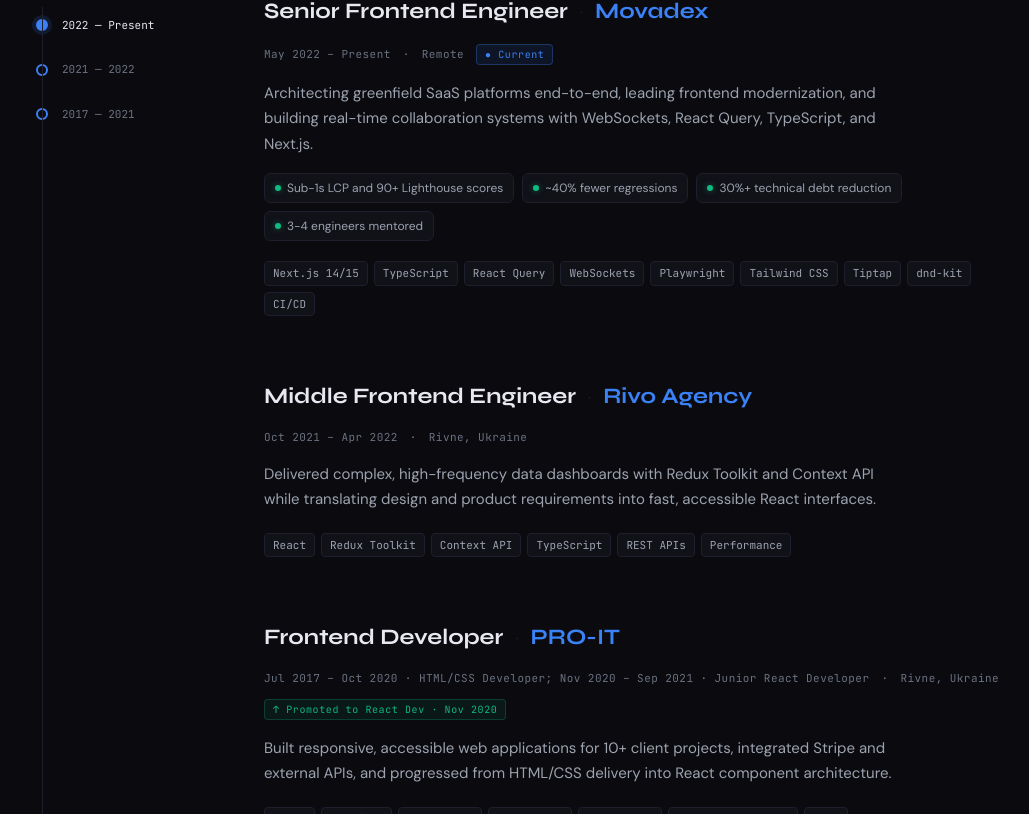
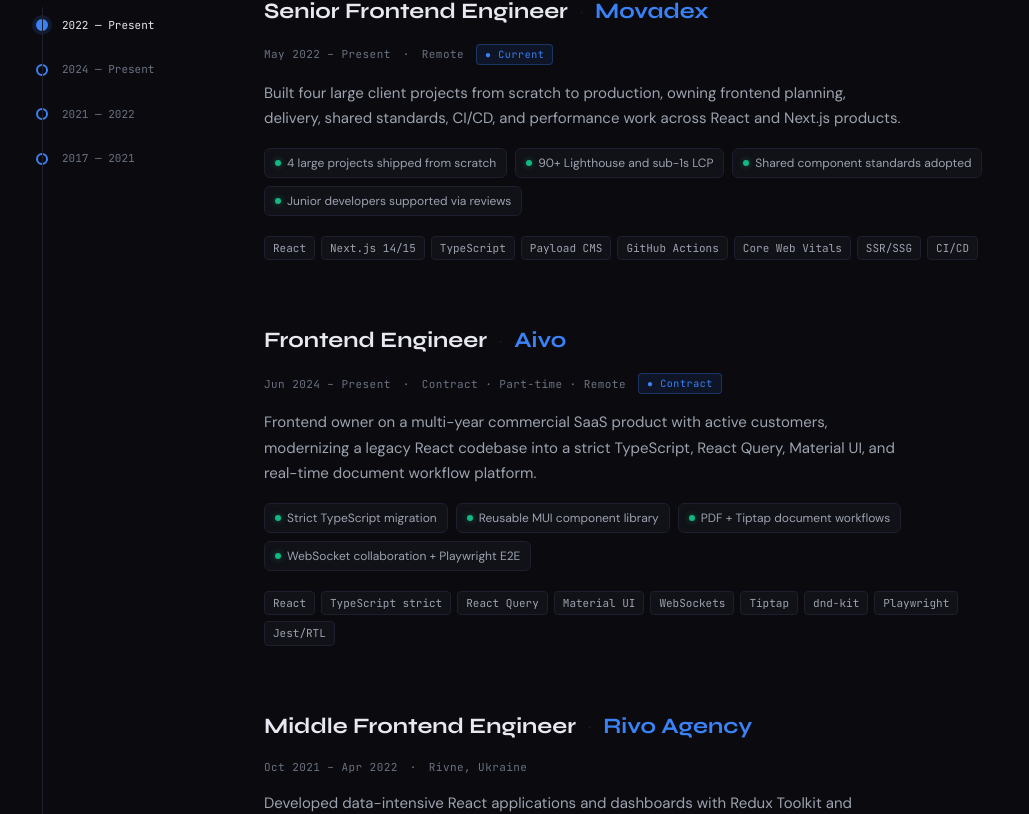
Before and after one commit to andriimaksymov/portfolio, a React (Vite) app: page / in a window 1280 px wide. Shown: the part 1146-1960 px from the top of the page, without its empty margins (118-1147 px from the left). Built offline with nearby package versions, Linux system fonts and the light colour scheme.

Commit message:
feat: update profile details and enhance project descriptions for clarity and impact

```diff
--- a/index.html
+++ b/index.html
@@ -6,12 +6,12 @@
     <title>Andrii Maksymov — Senior Frontend Engineer</title>
     <meta
       name="description"
-      content="Senior Frontend Engineer specializing in React, Next.js, and TypeScript. 9 years building high-performance SaaS platforms. Open to remote opportunities."
+      content="Senior Frontend Engineer with 8+ years in web development and 5+ years focused on React, Next.js, and TypeScript SaaS platforms. Open to senior frontend roles."
     />
     <meta property="og:title" content="Andrii Maksymov — Senior Frontend Engineer" />
     <meta
       property="og:description"
-      content="Senior Frontend Engineer specializing in React, Next.js, and TypeScript. 9 years building high-performance SaaS platforms. Open to remote opportunities."
+      content="Senior Frontend Engineer with 8+ years in web development and 5+ years focused on React, Next.js, and TypeScript SaaS platforms. Open to senior frontend roles."
     />
     <meta property="og:type" content="website" />
     <link rel="preconnect" href="https://fonts.googleapis.com" />
--- a/src/data/portfolio.ts
+++ b/src/data/portfolio.ts
@@ -34,15 +34,15 @@ export const socialLinks: SocialLink[] = [
 ];
 
 export const hero: HeroContent = {
-  status: "[ AVAILABLE FOR WORK ]",
+  status: "[ OPEN TO SENIOR FRONTEND ROLES ]",
   nameLines: ["Andrii", "Maksymov"],
-  titleRotations: ["Senior Frontend Engineer", "React / Next.js Architect", "Product-minded Builder"],
+  titleRotations: ["Senior Frontend Engineer", "React / Next.js Specialist", "SaaS Frontend Owner"],
   description:
-    "Senior Frontend Engineer with 9+ years building high-performance, production-grade React/Next.js applications at scale.",
+    "Senior Frontend Engineer with 8+ years in web development and 5+ years focused on production React, Next.js, and TypeScript SaaS platforms.",
   stats: [
-    { value: 9, suffix: "+", label: "Years of Experience" },
-    { value: 20, suffix: "+", label: "Projects Shipped" },
-    { value: 3, suffix: "+", label: "Engineers Mentored" },
+    { value: 8, suffix: "+", label: "Years Web Experience" },
+    { value: 5, suffix: "+", label: "React / Next.js Years" },
+    { value: 4, suffix: "", label: "Large Builds Owned" },
     { value: 90, suffix: "+", label: "Lighthouse Score" },
   ],
 };
@@ -57,14 +57,32 @@ export const experiences: Experience[] = [
     location: "Remote",
     badge: { label: "● Current" },
     description:
-      "Architecting greenfield SaaS platforms end-to-end, leading frontend modernization, and building real-time collaboration systems with WebSockets, React Query, TypeScript, and Next.js.",
+      "Built four large client projects from scratch to production, owning frontend planning, delivery, shared standards, CI/CD, and performance work across React and Next.js products.",
     impact: [
-      "Sub-1s LCP and 90+ Lighthouse scores",
-      "~40% fewer regressions",
-      "30%+ technical debt reduction",
-      "3-4 engineers mentored",
+      "4 large projects shipped from scratch",
+      "90+ Lighthouse and sub-1s LCP",
+      "Shared component standards adopted",
+      "Junior developers supported via reviews",
     ],
-    tags: ["Next.js 14/15", "TypeScript", "React Query", "WebSockets", "Playwright", "Tailwind CSS", "Tiptap", "dnd-kit", "CI/CD"],
+    tags: ["React", "Next.js 14/15", "TypeScript", "Payload CMS", "GitHub Actions", "Core Web Vitals", "SSR/SSG", "CI/CD"],
+  },
+  {
+    id: "exp-aivo",
+    timelineLabel: "2024 — Present",
+    role: "Frontend Engineer",
+    company: "Aivo",
+    period: "Jun 2024 – Present",
+    location: "Contract · Part-time · Remote",
+    badge: { label: "● Contract" },
+    description:
+      "Frontend owner on a multi-year commercial SaaS product with active customers, modernizing a legacy React codebase into a strict TypeScript, React Query, Material UI, and real-time document workflow platform.",
+    impact: [
+      "Strict TypeScript migration",
+      "Reusable MUI component library",
+      "PDF + Tiptap document workflows",
+      "WebSocket collaboration + Playwright E2E",
+    ],
+    tags: ["React", "TypeScript strict", "React Query", "Material UI", "WebSockets", "Tiptap", "dnd-kit", "Playwright", "Jest/RTL"],
   },
   {
     id: "exp-rivo",
@@ -74,8 +92,9 @@ export const experiences: Experience[] = [
     period: "Oct 2021 – Apr 2022",
     location: "Rivne, Ukraine",
     description:
-      "Delivered complex, high-frequency data dashboards with Redux Toolkit and Context API while translating design and product requirements into fast, accessible React interfaces.",
-    tags: ["React", "Redux Toolkit", "Context API", "TypeScript", "REST APIs", "Performance"],
+      "Developed data-intensive React applications and dashboards with Redux Toolkit and Context API while partnering with product, design, and backend teams on accessible, responsive interfaces.",
+    impact: ["Data-heavy dashboards delivered", "PR reviews and linting workflows", "Feature planning and estimation"],
+    tags: ["React", "Redux Toolkit", "Context API", "TypeScript", "REST APIs", "Responsive UI", "Accessibility"],
   },
   {
     id: "exp-proit",
@@ -86,8 +105,9 @@ export const experiences: Experience[] = [
     location: "Rivne, Ukraine",
     badge: { label: "↑ Promoted to React Dev · Nov 2020", tone: "green" },
     description:
-      "Built responsive, accessible web applications for 10+ client projects, integrated Stripe and external APIs, and progressed from HTML/CSS delivery into React component architecture.",
-    tags: ["React", "HTML/CSS", "JavaScript", "TypeScript", "Stripe API", "Responsive Design", "Sass"],
+      "Delivered responsive, cross-browser interfaces for 10+ client projects, then progressed into React application delivery with reusable components, third-party integrations, and production deployment support.",
+    impact: ["10+ client projects", "Promoted into React development", "Payments, auth, and API integrations"],
+    tags: ["React", "HTML5", "CSS3", "JavaScript", "TypeScript", "Sass", "Responsive Design", "External APIs"],
   },
 ];
 
@@ -95,17 +115,17 @@ export const skillGroups: SkillGroup[] = [
   {
     name: "Frontend Core",
     icon: "code",
-    skills: ["React 18", "Next.js 14/15", "TypeScript", "JavaScript ES2024", "App Router", "RSC", "SSR/SSG/ISR"],
+    skills: ["React 18", "Next.js 14/15", "App Router", "RSC", "SSR/SSG/ISR", "TypeScript strict", "JavaScript ES6+", "HTML5/CSS3"],
   },
   {
     name: "State & Data",
     icon: "database",
-    skills: ["TanStack Query", "Redux Toolkit", "Zustand", "SWR", "WebSockets", "Context API", "REST APIs", "GraphQL"],
+    skills: ["TanStack Query", "Redux Toolkit", "Zustand", "SWR", "Context API", "WebSockets", "RESTful APIs", "GraphQL basics"],
   },
   {
     name: "UI & Styling",
     icon: "style",
-    skills: ["Tailwind CSS", "shadcn/ui", "Radix UI", "MUI", "Framer Motion", "CSS Modules", "Figma"],
+    skills: ["Tailwind CSS", "shadcn/ui", "Material UI", "Radix UI", "Framer Motion", "CSS Modules", "Responsive Design", "Figma"],
   },
   {
     name: "Testing & Quality",
@@ -113,14 +133,14 @@ export const skillGroups: SkillGroup[] = [
     skills: ["Playwright", "Vitest", "Jest", "React Testing Library", "Storybook", "ESLint", "Prettier"],
   },
   {
-    name: "Performance",
+    name: "Performance & SEO",
     icon: "zap",
-    skills: ["Core Web Vitals", "Lighthouse", "Bundle Optimization", "Code Splitting", "Image Optimization", "WCAG", "SEO"],
+    skills: ["Core Web Vitals", "Lighthouse", "Bundle Optimization", "Code Splitting", "Lazy Loading", "Image Optimization", "WCAG", "SEO Strategy"],
   },
   {
-    name: "Backend & Tooling",
+    name: "Backend & DevOps",
     icon: "terminal",
-    skills: ["Node.js", "Express.js", "PostgreSQL", "Prisma", "Neon", "GitHub Actions", "Vercel", "Cloudflare Workers", "Docker"],
+    skills: ["Node.js", "Express.js", "PostgreSQL", "Prisma ORM", "Payload CMS", "Neon", "Vercel", "Cloudflare Workers", "GitHub Actions", "Docker", "Jira"],
   },
 ];
 
@@ -128,12 +148,12 @@ export const projects: ProjectsContent = {
   featured: {
     title: "Aivo Platform",
     description:
-      "Long-term production SaaS platform under NDA. Sole frontend architect — designed the component architecture, real-time WebSocket layer, PDF editor, rich-text engine, and E2E testing strategy from scratch.",
-    tags: ["Next.js", "TypeScript", "React Query", "WebSockets", "Playwright", "Tiptap", "dnd-kit"],
+      "Multi-year commercial SaaS product with active customers. Frontend owner for the React Query data layer, Material UI design system, strict TypeScript migration, document workflows, rich-text/PDF editing, WebSocket collaboration, and test coverage.",
+    tags: ["React", "TypeScript strict", "React Query", "Material UI", "WebSockets", "Tiptap", "dnd-kit", "Playwright"],
     achievements: [
-      "Real-time multi-user collaboration system",
-      "PDF editor replacing third-party tooling",
-      "E2E test suite eliminating regression classes",
+      "Migrated JavaScript codebase to strict TypeScript",
+      "Reusable accessible component library replacing legacy CSS",
+      "Real-time document collaboration with optimistic UI",
     ],
   },
   cards: [
@@ -142,7 +162,7 @@ export const projects: ProjectsContent = {
       title: "Pet Life",
       subtitle: "Full-Stack Pet Health Platform",
       description:
-        "Full-stack pet health management platform built with Next.js 15, TypeScript, PostgreSQL, Prisma, shadcn/ui, and Vercel. Full ownership from schema design to accessible UI.",
+        "Full-stack pet health management platform built with Next.js 15, TypeScript, PostgreSQL, Prisma, shadcn/ui, and Vercel. Designed the relational schema, backend architecture, server components, server actions, and accessible UI end to end.",
       tags: ["Next.js 15", "TypeScript", "PostgreSQL", "Prisma", "Shadcn UI", "Vercel"],
       links: [
         { label: "GitHub", href: profile.github, external: true },
@@ -154,7 +174,7 @@ export const projects: ProjectsContent = {
       title: "JSON UI Forge",
       subtitle: "Schema-Driven Dynamic UI Builder",
       description:
-        "A JSON-to-React rendering engine for no-code dynamic UI generation. Deployed on Cloudflare Workers edge for global low-latency access with an extensible schema-first architecture.",
+        "JSON-to-React rendering engine for no-code UI generation, dynamic forms, component composition, and runtime layout generation without redeployment. Deployed on Cloudflare Workers edge for global low-latency access.",
       tags: ["React", "TypeScript", "JSON Schema", "Cloudflare Workers"],
       links: [
         { label: "GitHub", href: profile.github, external: true },
@@ -166,7 +186,7 @@ export const projects: ProjectsContent = {
       title: "Portfolio Score",
       subtitle: "Developer Profile Analytics",
       description:
-        "Automated scoring tool that ingests GitHub and LinkedIn profile data to generate structured, actionable feedback for developers.",
+        "Automated scoring system that ingests GitHub and LinkedIn data to generate structured, actionable profile feedback for developers and demonstrate product-thinking plus API integration depth.",
       tags: ["React", "Node.js", "GitHub API", "LinkedIn API"],
       links: [
         { label: "GitHub", href: profile.github, external: true },
@@ -178,7 +198,7 @@ export const projects: ProjectsContent = {
       title: "More in the lab",
       subtitle: "",
       description:
-        "A streaming-first design-system tooling project is currently in development. Reach out for early access.",
+        "Full-stack and design-system experiments are currently in development. Reach out if you want the deeper code walkthrough.",
       tags: [],
       links: [{ label: "Get in touch", href: "#contact" }],
       variant: "placeholder",
@@ -188,11 +208,11 @@ export const projects: ProjectsContent = {
 
 export const about: AboutContent = {
   paragraphs: [
-    "I've spent the last 9 years obsessing over how the web is built. Not just making things that look good — making things that are fast, scalable, and maintainable six months after launch.",
-    "I started cutting HTML/CSS back in 2017 and never stopped pushing forward — from hand-coded layouts to React architecture, from client scripts to building real-time SaaS platforms. I care about the whole system: performance budgets, test coverage, CI pipelines, and the naming of variables.",
-    "When I'm not writing code, I'm thinking about how teams ship better software. I care about the bridge between product, design, and engineering: readable architecture, useful tests, clean handoffs, and frontend that future developers can actually maintain.",
+    "I build and ship production SaaS interfaces, modernize legacy frontend systems, and raise product quality through component architecture, reliable data-fetching patterns, testing, and performance work.",
+    "Across Movadex and Aivo, I've owned frontend delivery from technical planning to release: React/Next.js architecture, React Query layers, strict TypeScript migrations, design systems, CI/CD, test coverage, and Core Web Vitals improvements.",
+    "Alongside frontend depth, I bring practical full-stack range with Node.js, PostgreSQL, Prisma, Payload CMS, REST/GraphQL APIs, and modern cloud deployment tooling. I like remote teams where product, design, backend, and frontend stay close enough to make sharp decisions.",
   ],
-  values: ["Product Thinking", "High Ownership", "Performance First"],
+  values: ["Frontend Ownership", "Product Quality", "Performance & Testing"],
   terminalTitle: "~/andrii — zsh",
   terminalLines: [
     { className: "prompt", text: "$ " },
@@ -201,32 +221,32 @@ export const about: AboutContent = {
     { className: "res", text: "andrii.maksymov" },
     { newline: 2 },
     { className: "prompt", text: "$ " },
-    { className: "com", text: "cat skills.json | jq '.core'" },
+    { className: "com", text: "cat profile.json | jq '.focus'" },
     { newline: 1 },
-    { className: "res", text: '["React", "Next.js", "TypeScript"]' },
+    { className: "res", text: '["React", "Next.js", "TypeScript strict", "SaaS"]' },
     { newline: 2 },
     { className: "prompt", text: "$ " },
     { className: "com", text: "git log --oneline -5" },
     { newline: 1 },
     { className: "hash", text: "a3f2c1b " },
-    { className: "res", text: "feat: real-time collab via WebSockets" },
+    { className: "res", text: "feat: typed document workflows with Tiptap" },
     { newline: 1 },
     { className: "hash", text: "9d8e4a0 " },
-    { className: "res", text: "perf: LCP < 1s, Lighthouse 90+" },
+    { className: "res", text: "perf: sub-1s LCP and Lighthouse 90+" },
     { newline: 1 },
     { className: "hash", text: "b7c3f21 " },
-    { className: "res", text: "test: E2E coverage via Playwright" },
+    { className: "res", text: "test: Playwright + RTL regression coverage" },
     { newline: 1 },
     { className: "hash", text: "2e1a9d8 " },
-    { className: "res", text: "arch: migrated to TypeScript strict" },
+    { className: "res", text: "arch: JavaScript to TypeScript strict" },
     { newline: 1 },
     { className: "hash", text: "c5f8b3e " },
-    { className: "res", text: "init: greenfield SaaS platform" },
+    { className: "res", text: "ci: lint, typecheck, test, deploy" },
     { newline: 2 },
     { className: "prompt", text: "$ " },
     { className: "com", text: "echo $STATUS" },
     { newline: 1 },
-    { className: "green", text: "open to remote opportunities" },
+    { className: "green", text: "open to senior frontend roles" },
     { newline: 1 },
   ],
 };
@@ -235,7 +255,7 @@ export const contact: ContactContent = {
   eyebrow: "[ 05 — Contact ]",
   title: "Let's work together",
   description:
-    "I'm currently open to senior frontend and frontend architect roles — remote, full-time or contract. If you're building something ambitious, I'd love to hear about it.",
+    "I'm open to senior frontend and frontend architecture roles where React, Next.js, TypeScript, SaaS product work, performance, and practical full-stack thinking matter.",
   methods: [
     {
       label: "Email",
```
Also changed, not shown: 1 other file (tests, documents, lock files or other folders).
